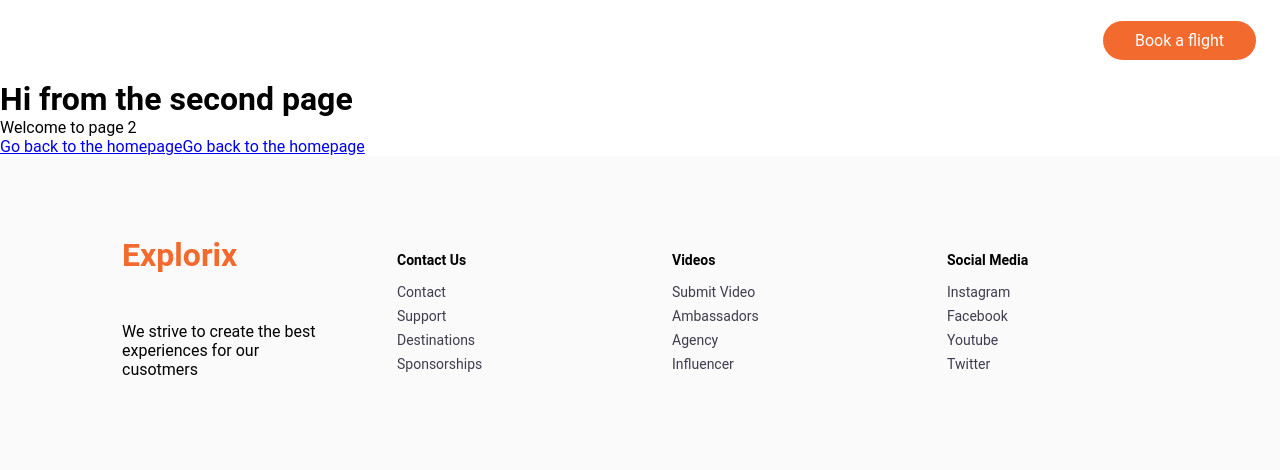
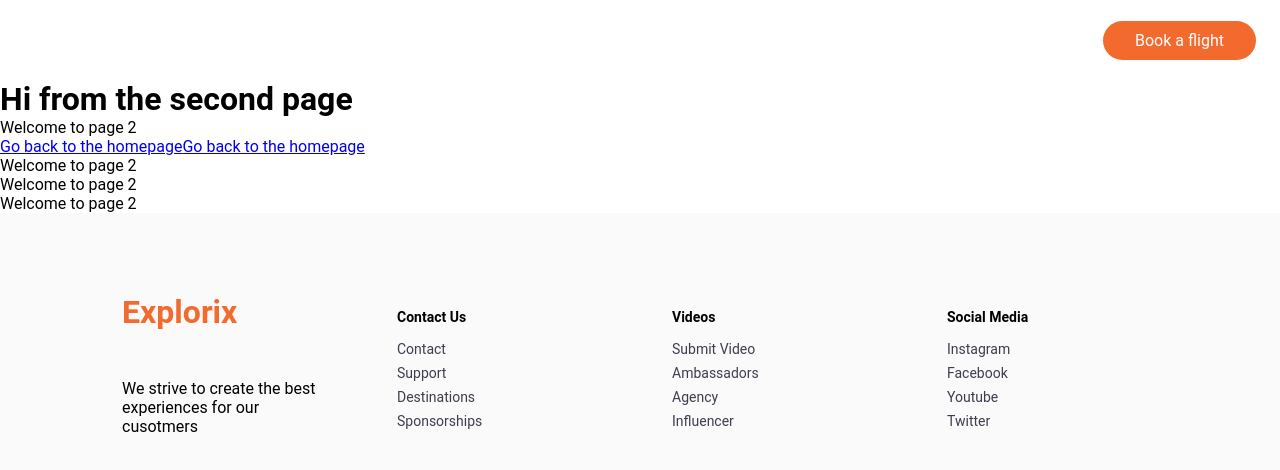
Before and after one commit to Louis-coding-project/project-web, a Gatsby site: page /page-2 in a window 1280 px wide. Built offline with nearby package versions, Linux system fonts and the light colour scheme; Gatsby itself is replaced by a stand-in of ours.

Commit message:
just test

```diff
--- a/src/pages/page-2.js
+++ b/src/pages/page-2.js
@@ -10,6 +10,9 @@ const SecondPage = () => (
     <p>Welcome to page 2</p>
     <Link to="/">Go back to the homepage</Link>
     <Link to="/">Go back to the homepage</Link>
+    <p>Welcome to page 2</p>
+    <p>Welcome to page 2</p>
+    <p>Welcome to page 2</p>
   </Layout>
 )
 
```
